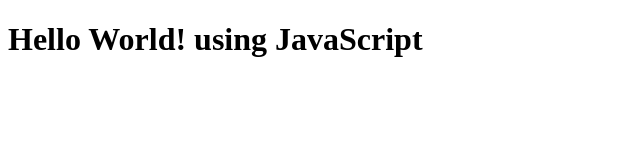
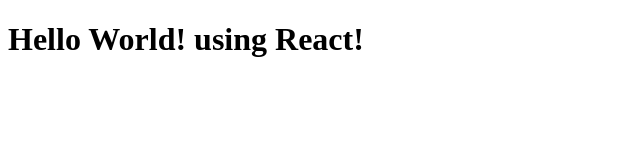
Before and after one commit to karunakarthadkapally/namaste-react, a plain HTML site: page index.html in a window 1280 px wide. Shown: the whole page, without its empty margins (0-640 px from the left). Drawn offline with Linux system fonts and the light colour scheme.

Commit message:
Hello World using React!

```diff
--- a/index.html
+++ b/index.html
@@ -10,7 +10,7 @@
 </body>
 <script>
     const heading=document.createElement("h1");
-    heading.innerHTML="Hello World! using JavaScript";
+    heading.innerHTML="Hello World! using React!";
 
     const root= document.getElementById("root");
     root.appendChild(heading);
```
